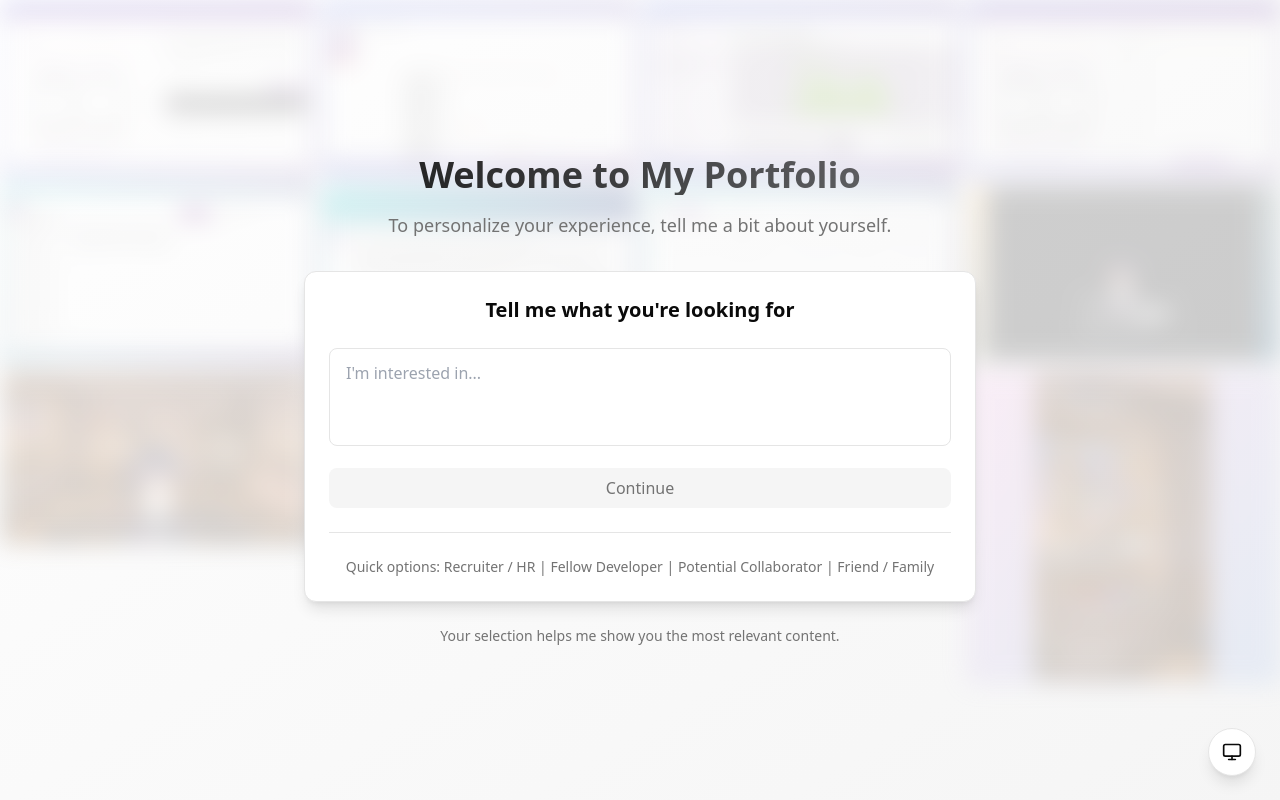
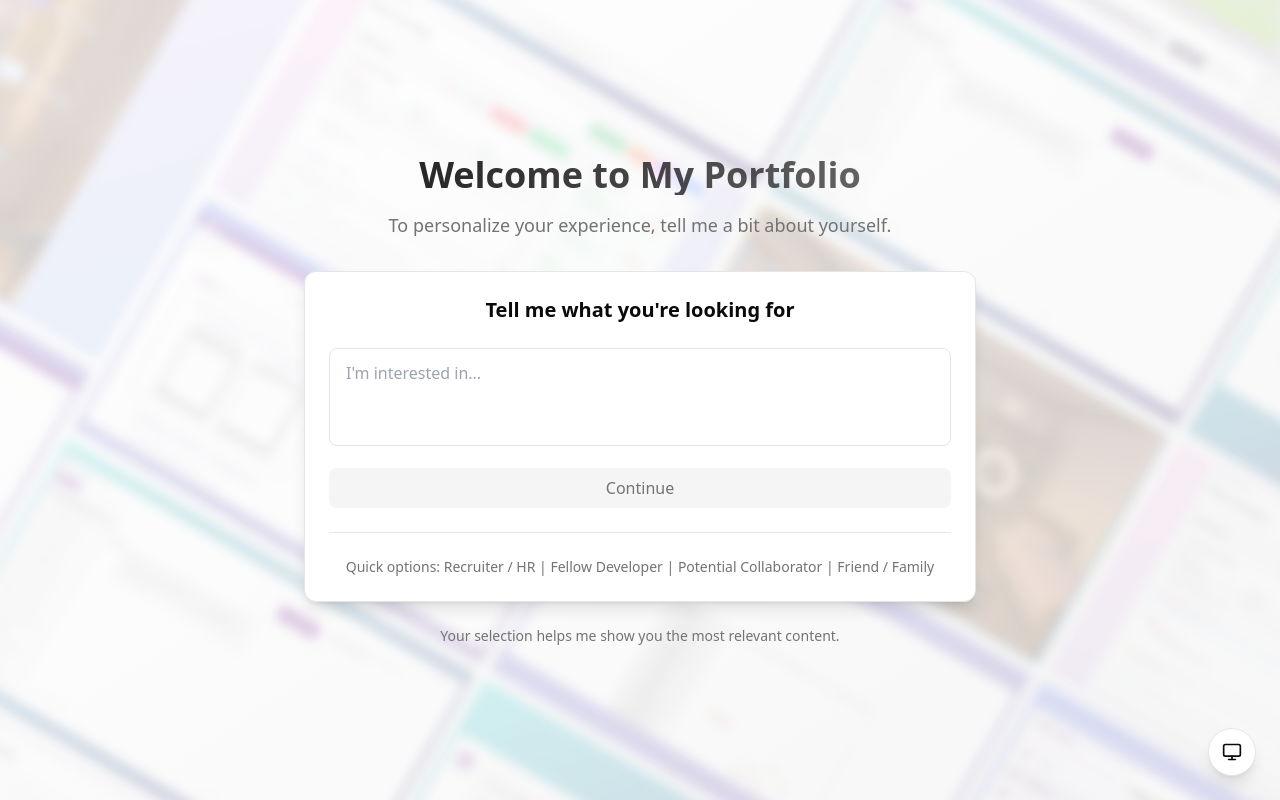
Before and after one commit to uetuluk/uetuluk-portfolio, a React (Vite) app: page / in a window 1280 px wide. Built offline with nearby package versions, Linux system fonts and the light colour scheme.

Commit message:
feat: enhance MosaicBackground with duplicated images for seamless scrolling and improve float animation

```diff
--- a/src/components/MosaicBackground.tsx
+++ b/src/components/MosaicBackground.tsx
@@ -15,20 +15,27 @@ const images = [
   "/assets/vtuber-overlay.png",
 ];
 
+// Duplicate images for seamless infinite scroll
+const duplicatedImages = [...images, ...images];
+
 export function MosaicBackground() {
   return (
     <div className="absolute inset-0 overflow-hidden z-0">
-      <div className="blur-md opacity-20">
+      {/* Rotation wrapper - rotates and scales to cover corners */}
+      <div className="absolute inset-0 rotate-[30deg] scale-150 origin-center">
+        {/* Animation wrapper - floats upward */}
+        <div className="animate-float-up blur-sm opacity-20">
           <ResponsiveMasonry
             columnsCountBreakPoints={{ 350: 2, 750: 3, 1024: 4 }}
           >
             <Masonry gutter="8px">
-            {images.map((src) => (
+              {duplicatedImages.map((src, index) => (
                 <img
-                key={src}
+                  key={`${src}-${index}`}
                   src={src}
                   alt=""
-                loading="lazy"
+                  loading="eager"
+                  decoding="async"
                   className="w-full block"
                 />
               ))}
@@ -36,5 +43,6 @@ export function MosaicBackground() {
           </ResponsiveMasonry>
         </div>
       </div>
+    </div>
   );
 }
--- a/src/index.css
+++ b/src/index.css
@@ -58,3 +58,16 @@
     font-feature-settings: "rlig" 1, "calt" 1;
   }
 }
+
+@keyframes float-up {
+  0% {
+    transform: translateY(0);
+  }
+  100% {
+    transform: translateY(-50%);
+  }
+}
+
+.animate-float-up {
+  animation: float-up 30s linear infinite;
+}
```
Lines whose indentation alone changed are shown as unchanged.
